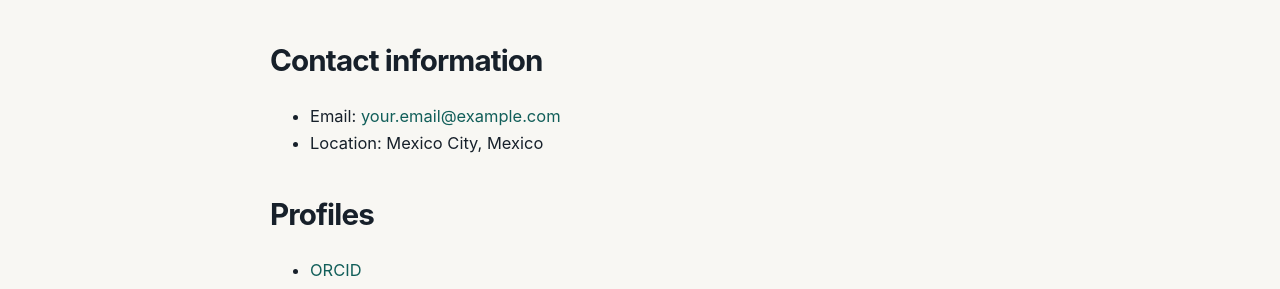
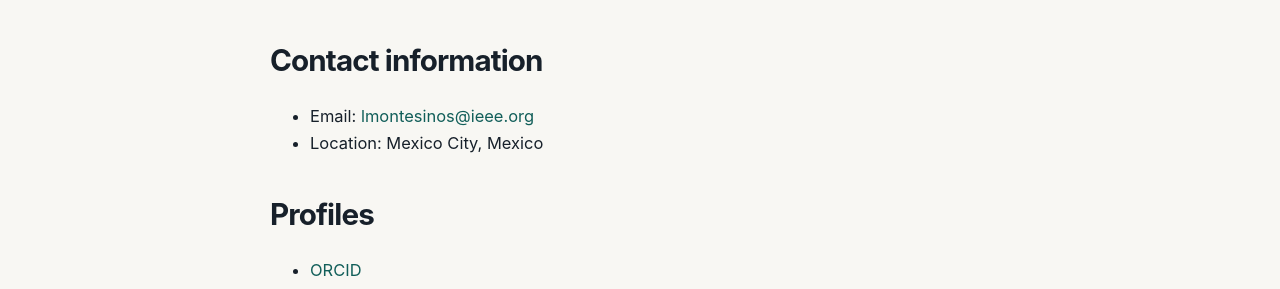
Before and after one commit to lmontesinos/lmontesinos.github.io, a Jekyll site: the page built from contact.md, in a window 1280 px wide and 1210 px high. Shown: the part 486-775 px from the top of the window. Built offline with Jekyll 4.4.1, drawn with Linux system fonts in a browser that asks for light colours.

Commit message:
Update personal information in _config.yml

```diff
--- a/_config.yml
+++ b/_config.yml
@@ -1,19 +1,19 @@
 title: "Luis Montesinos"
 description: "Biomedical engineering, health data science, sustainable healthcare, and human-centered technologies."
-url: "https://yourusername.github.io"
+url: "https://lmontesinos.github.io"
 baseurl: ""
 
 author:
   name: "Luis Montesinos"
-  email: "your.email@example.com"
+  email: "lmontesinos@ieee.org"
   location: "Mexico City, Mexico"
 
 # Replace these with your own profile links
 social:
-  github: "https://github.com/yourusername"
-  linkedin: "https://www.linkedin.com/in/yourprofile"
-  orcid: "https://orcid.org/0000-0000-0000-0000"
-  scholar: "https://scholar.google.com/citations?user=YOUR_ID"
+  github: "https://github.com/lmontesinos"
+  linkedin: "https://www.linkedin.com/in/lmontesinos"
+  orcid: "https://orcid.org/0000-0003-3976-4190"
+  scholar: "https://scholar.google.com/citations?user=TkA7UnAAAAAJ&hl=en&oi=ao"
 
 collections:
   projects:
```
